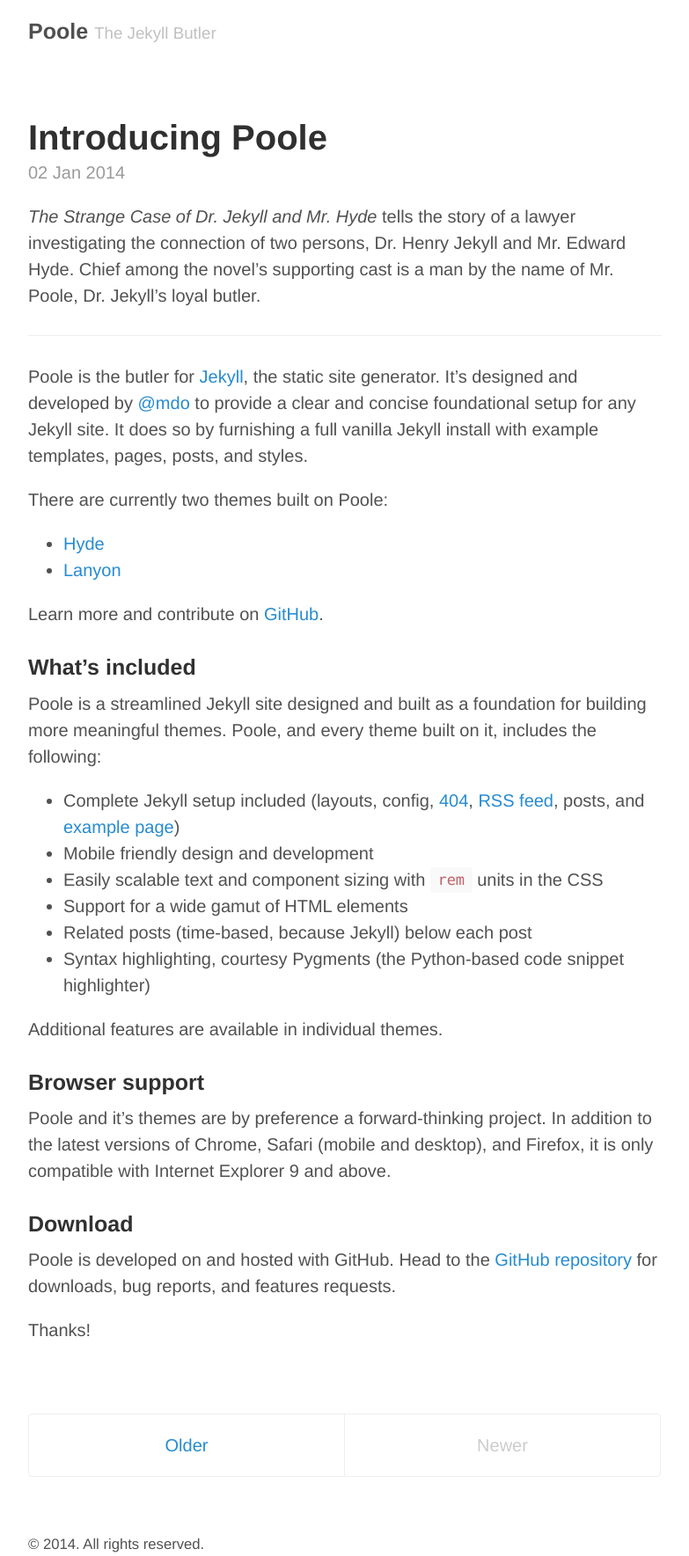
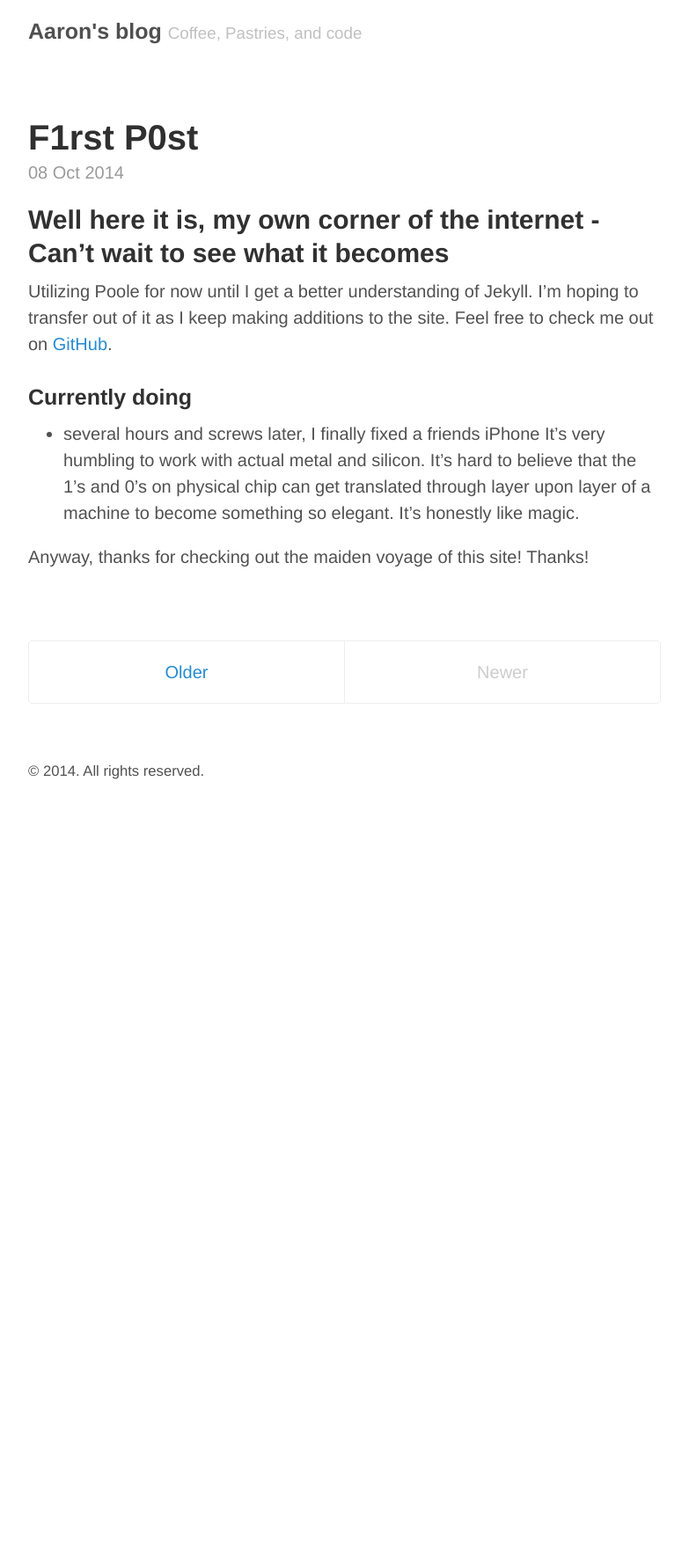
Before and after one commit to aahill/aahill.github.io, a Jekyll site: the page built from index.html, in a window 1280 px wide. Shown: the whole page at 88% size, without its empty margins (248-1031 px from the left). Built offline with Jekyll 4.4.1, drawn with Linux system fonts in a browser that asks for light colours; the list of posts is cut into pages by our own code; after the commit the page ends 900 px from its top, so only the background shows below that.

Commit message:
created new page
*cleaned up files and added first post
*edited 404 file

```diff
--- a/404.html
+++ b/404.html
@@ -6,5 +6,5 @@
 
 <div class="page">
   <h1 class="page-title">404: Page not found</h1>
-  <p class="lead">Sorry, we've misplaced that URL or it's pointing to something that doesn't exist. <a href="{{ site.baseurl }}">Head back home</a> to try finding it again.</p>
+  <p class="lead">This is not the page you're looking for! <a href="{{ site.baseurl }}">Head back home</a> to try finding it again.</p>
 </div>
--- a/_config.yml
+++ b/_config.yml
@@ -3,13 +3,13 @@
 relative_permalinks: true
 
 # Setup
-title:            Poole
-tagline:          The Jekyll Butler
+title:            Aaron's blog
+tagline:          Coffee, Pastries, and code
 url:              http://getpoole.com
 paginate:         1
 baseurl:          /
 author:
-  name:           Aaron Hil
+  name:           Aaron Hill
   url:            No twitter yet!
   email:          aahill@vassar.edu
 
--- /dev/null
+++ b/_posts/2014-10-08-F1rst P0st.md
@@ -0,0 +1,18 @@
+---
+layout: post
+title: F1rst P0st
+---
+
+Well here it is, my own corner of the internet - Can't wait to see what it becomes
+-----
+
+Utilizing Poole for now until I get a better understanding of Jekyll. I'm hoping to transfer out of it as I keep making additions to the site.
+Feel free to check me out on [GitHub](https://github.com/aahill).
+
+### Currently doing
+
+* several hours and screws later, I finally fixed a friends iPhone
+It's very humbling to work with actual metal and silicon. It's hard to believe that the 1's and 0's on physical chip can get translated through layer upon layer of a machine to become something so elegant. It's honestly like magic.
+
+Anyway, thanks for checking out the maiden voyage of this site!
+Thanks!
```
Also changed, not shown: LICENSE.md (deleted), README.md (deleted).
